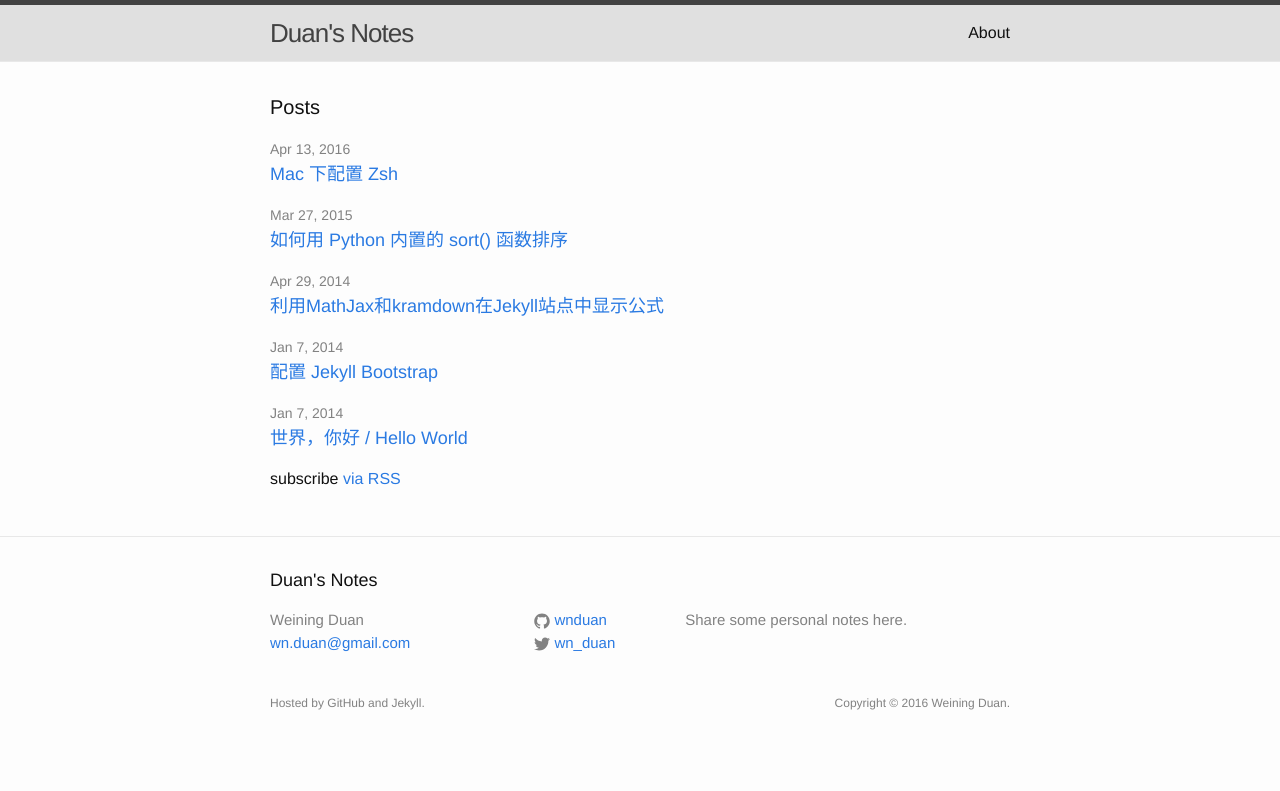
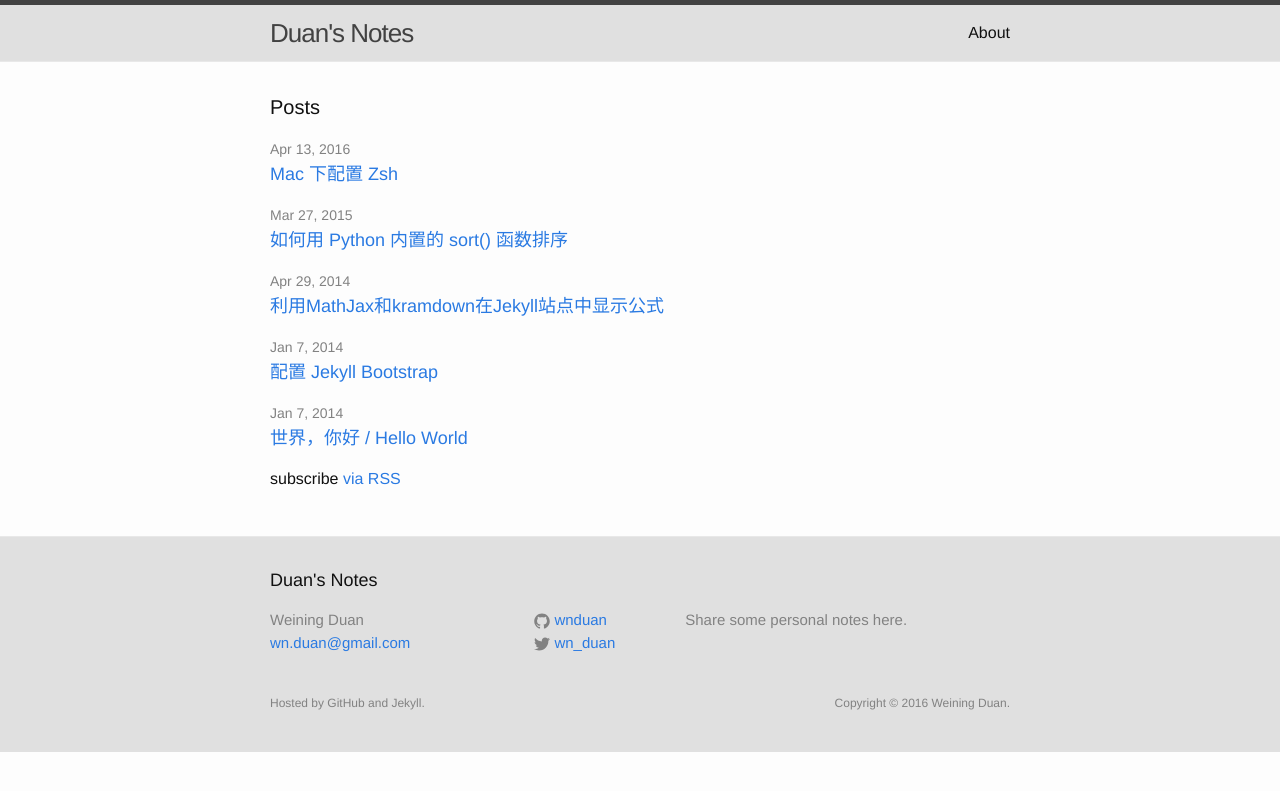
Before and after one commit to wnduan/wnduan.github.io, a Jekyll site: the page built from index.html, in a window 1280 px wide. Shown: the top 791 px of the page. Built offline with Jekyll 4.4.1, drawn with Linux system fonts in a browser that asks for light colours; comment, search, counter and statistics services are not loaded.

Commit message:
change footer baceground color

```diff
--- a/_sass/_layout.scss
+++ b/_sass/_layout.scss
@@ -5,7 +5,8 @@
     border-top: 5px solid $grey-color-dark;
     border-bottom: 1px solid $grey-color-light;
     min-height: 56px;
-    //Change the background color
+    //Change the background color #wnduan
+    // set header background-color #fdfdfd -> #e0e0e0
     background-color:  #e0e0e0;
 
     // Positioning context for the mobile navigation icon
@@ -102,6 +103,7 @@
 .site-footer {
     border-top: 1px solid $grey-color-light;
     padding: $spacing-unit 0;
+    background-color: #e0e0e0; // set footer background-color #fdfdfd -> #e0e0e0
 }
 
 .footer-heading {
@@ -144,7 +146,7 @@
 }
 
 /*
-* My copyright line, and style it.
+* My copyright line, and style it. #wnduan
 * Add copyright at the very bottom of the page and make it the right position
 */
 .my-footer-info {
```
Also changed, not shown: README.md.
